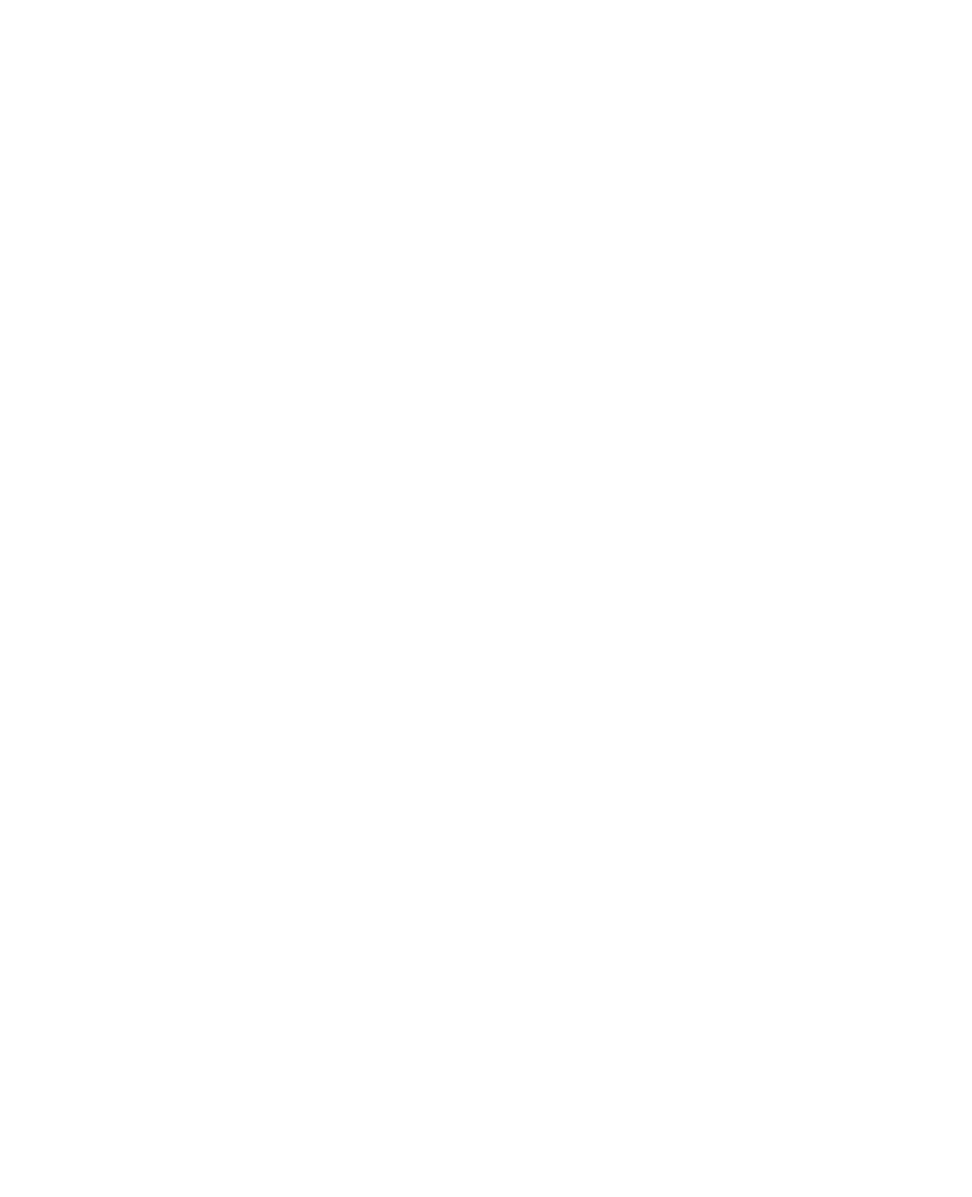
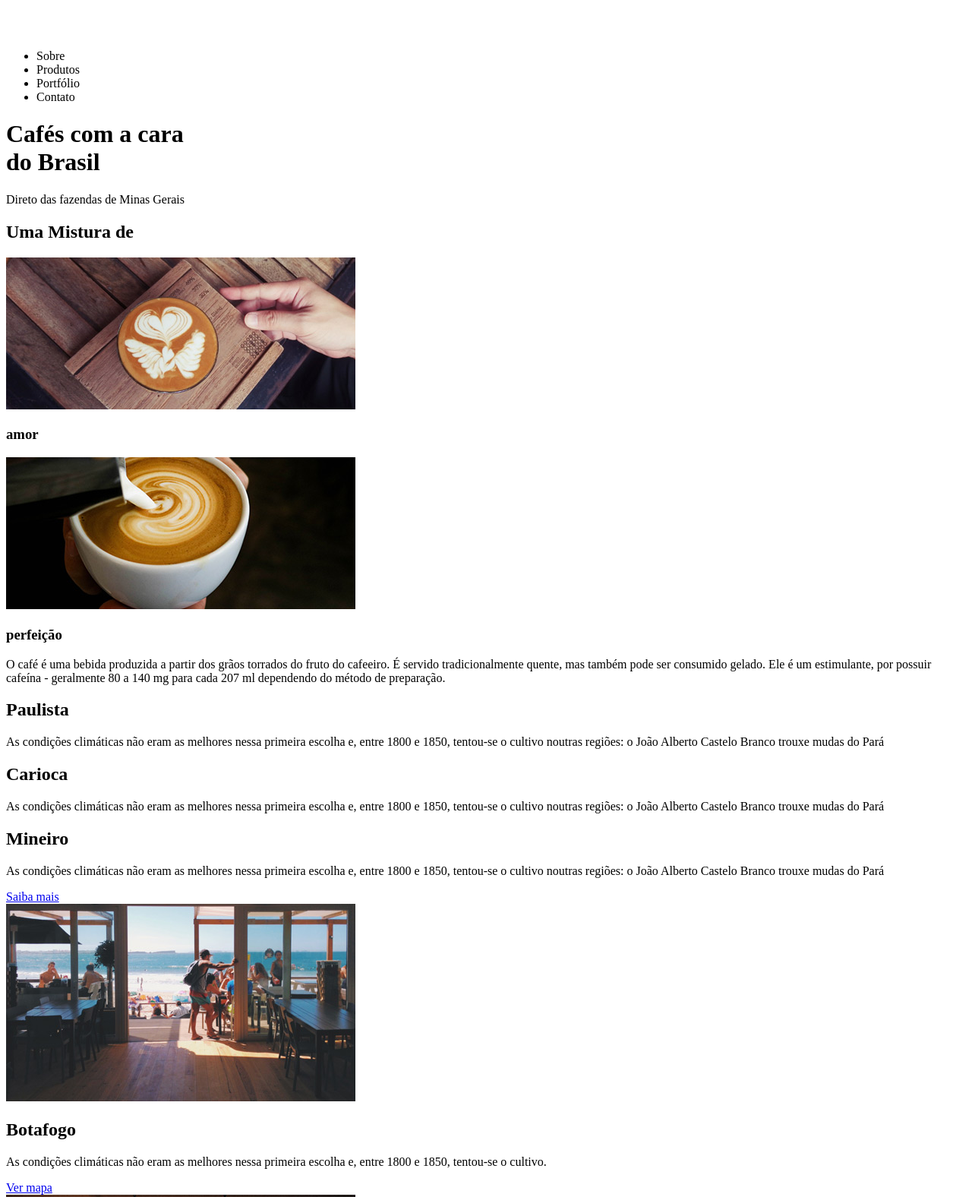
Before and after one commit to patriciasteinberg/brafe, a plain HTML site: page index.html in a window 1280 px wide. Shown: the top 1576 px of the page at 76% size. Before the commit the page ends 800 px from the top, so only its background shows below. Drawn offline with Linux system fonts and the light colour scheme.

Commit message:
HTML building

```diff
--- a/index.html
+++ b/index.html
@@ -2,8 +2,126 @@
 <html lang="en">
   <head>
     <meta charset="UTF-8" />
-    <meta name="viewport" content="width=device-width, initial-scale=1.0" />
+    <meta
+      name="viewport"
+      content="width=device-width, initial-scale=1.0, shrink-to-fit=no"
+    />
+    <link rel="stylesheet" type="text/css" href="css/style.css" />
     <title>Brafé</title>
   </head>
-  <body></body>
+  <body>
+    <header>
+      <div>
+        <a href="#"><img src="img/brafe.png" alt="Brafé" /></a>
+      </div>
+      <nav>
+        <ul>
+          <li><a href="#"></a>Sobre</li>
+          <li><a href="#"></a>Produtos</li>
+          <li><a href="#"></a>Portfólio</li>
+          <li><a href="#"></a>Contato</li>
+        </ul>
+      </nav>
+    </header>
+    <main>
+      <h1>Cafés com a cara <br />do Brasil</h1>
+      <p>Direto das fazendas de Minas Gerais</p>
+    </main>
+
+    <section>
+      <h2>Uma Mistura de</h2>
+      <div>
+        <div>
+          <img src="img/cafe-1.jpg" alt="Café" />
+          <h3>amor</h3>
+        </div>
+        <div>
+          <img src="img/cafe-2.jpg" alt="Café" />
+          <h3>perfeição</h3>
+        </div>
+      </div>
+      <p>
+        O café é uma bebida produzida a partir dos grãos torrados do fruto do
+        cafeeiro. É servido tradicionalmente quente, mas também pode ser
+        consumido gelado. Ele é um estimulante, por possuir cafeína - geralmente
+        80 a 140 mg para cada 207 ml dependendo do método de preparação.
+      </p>
+    </section>
+
+    <section>
+      <div>
+        <div>
+          <h2>Paulista</h2>
+          <p>
+            As condições climáticas não eram as melhores nessa primeira escolha
+            e, entre 1800 e 1850, tentou-se o cultivo noutras regiões: o João
+            Alberto Castelo Branco trouxe mudas do Pará
+          </p>
+        </div>
+        <div>
+          <h2>Carioca</h2>
+          <p>
+            As condições climáticas não eram as melhores nessa primeira escolha
+            e, entre 1800 e 1850, tentou-se o cultivo noutras regiões: o João
+            Alberto Castelo Branco trouxe mudas do Pará
+          </p>
+        </div>
+        <div>
+          <h2>Mineiro</h2>
+          <p>
+            As condições climáticas não eram as melhores nessa primeira escolha
+            e, entre 1800 e 1850, tentou-se o cultivo noutras regiões: o João
+            Alberto Castelo Branco trouxe mudas do Pará
+          </p>
+        </div>
+      </div>
+      <a href="#">Saiba mais</a>
+    </section>
+
+    <section>
+      <div>
+        <img src="img/botafogo.jpg" alt="Brafé Unidade Botafogo" />
+        <div>
+          <h2>Botafogo</h2>
+          <p>
+            As condições climáticas não eram as melhores nessa primeira escolha
+            e, entre 1800 e 1850, tentou-se o cultivo.
+          </p>
+          <a href="#">Ver mapa</a>
+        </div>
+      </div>
+      <div>
+        <img src="img/iguatemi.jpg" alt="Brafé Unidade Iguatemi" />
+        <div>
+          <h2>Iguatemi</h2>
+          <p>
+            As condições climáticas não eram as melhores nessa primeira escolha
+            e, entre 1800 e 1850, tentou-se o cultivo.
+          </p>
+          <a href="#">Ver mapa</a>
+        </div>
+      </div>
+      <div>
+        <img src="img/mineirao.jpg" alt="Brafé Unidade Mineirão" />
+        <div>
+          <h2>Mineirão</h2>
+          <p>
+            As condições climáticas não eram as melhores nessa primeira escolha
+            e, entre 1800 e 1850, tentou-se o cultivo.
+          </p>
+          <a href="#">Ver mapa</a>
+        </div>
+      </div>
+    </section>
+
+    <section>
+      <div>
+        <div>
+          <h2>Assine Nossa Newsletter</h2>
+          <p>promoções e eventos mensais</p>
+        </div>
+        <form action=""></form>
+      </div>
+    </section>
+  </body>
 </html>
```
Also changed, not shown: css/style.css (added).
